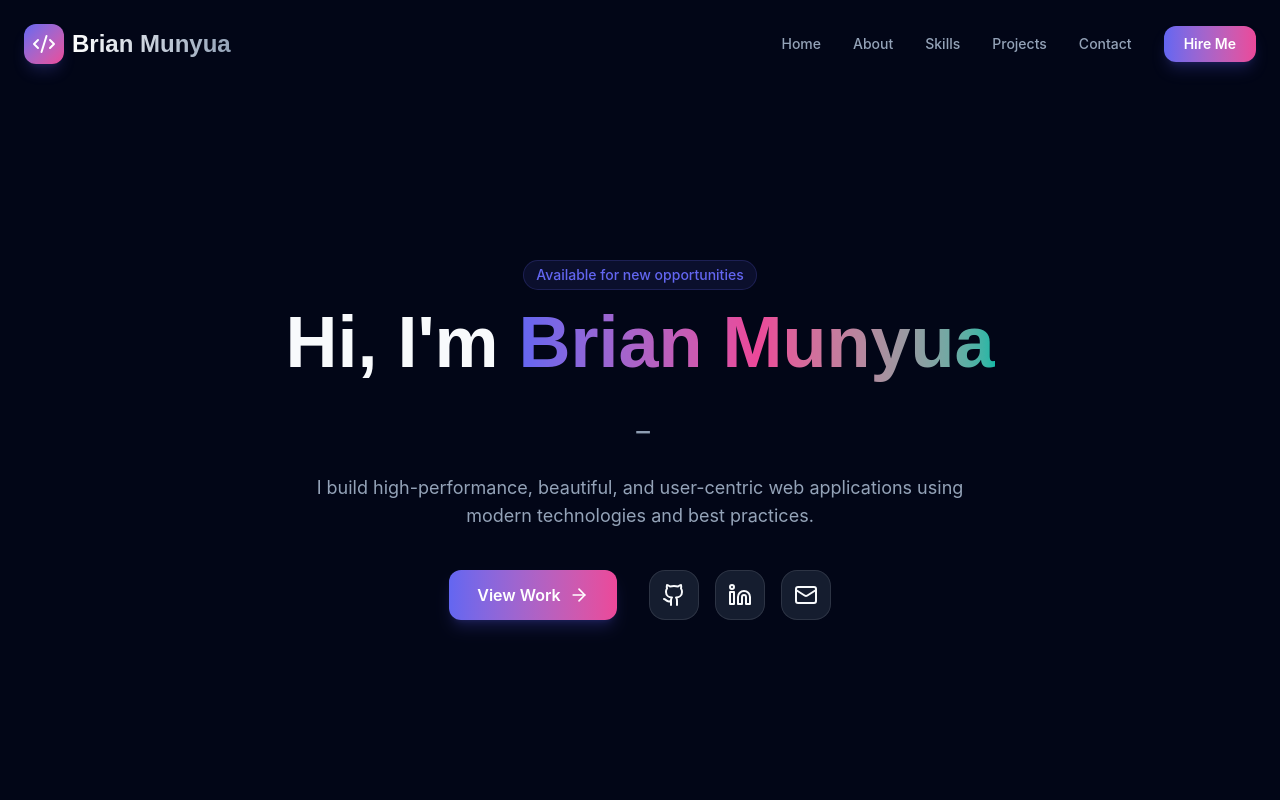
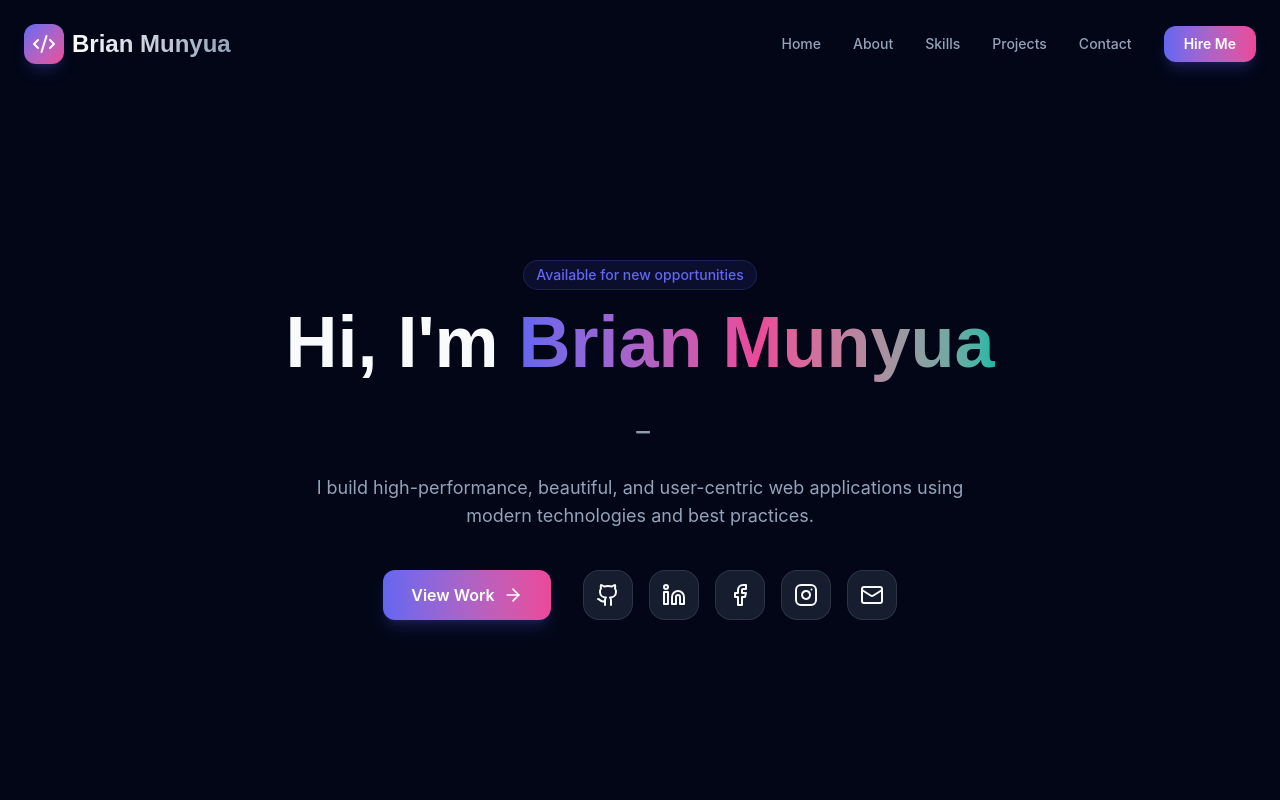
Before and after one commit to CaptainB3465/munyua_portfolio, a React (Vite) app: page / in a window 1280 px wide. Shown: the top 800 px of the page. Built offline with nearby package versions, Linux system fonts and the light colour scheme.

Commit message:
feat: Add initial Hero and Footer components to the portfolio.

```diff
--- a/src/components/Footer.jsx
+++ b/src/components/Footer.jsx
@@ -1,5 +1,4 @@
-import React from 'react';
-import { Github, Linkedin, Twitter, ArrowUp, Code2, Heart } from 'lucide-react';
+import { Github, Linkedin, Facebook, Instagram, Mail, ArrowUp, Code2, Heart } from 'lucide-react';
 
 const Footer = () => {
   const currentYear = new Date().getFullYear();
@@ -7,6 +6,14 @@ const Footer = () => {
   const scrollToTop = () => {
     window.scrollTo({ top: 0, behavior: 'smooth' });
   };
+
+  const socials = [
+    { icon: <Github size={20} />, href: "https://github.com", label: "GitHub" },
+    { icon: <Linkedin size={20} />, href: "https://linkedin.com/in/brian-munyua", label: "LinkedIn" },
+    { icon: <Facebook size={20} />, href: "https://facebook.com/Munyua.W.Brian", label: "Facebook" },
+    { icon: <Instagram size={20} />, href: "https://instagram.com/captain_b.25", label: "Instagram" },
+    { icon: <Mail size={20} />, href: "mailto:munyuabrian712@gmail.com", label: "Email" },
+  ];
 
   return (
     <footer className="pt-20 pb-10 bg-bg-darker border-t border-glass-border">
@@ -24,15 +31,14 @@ const Footer = () => {
               performance, aesthetics, and user satisfaction.
             </p>
             <div className="flex gap-4">
-              {[
-                { icon: <Github size={20} />, href: "#" },
-                { icon: <Linkedin size={20} />, href: "#" },
-                { icon: <Twitter size={20} />, href: "#" },
-              ].map((social, idx) => (
+              {socials.map((social, idx) => (
                 <a
                   key={idx}
                   href={social.href}
+                  target={social.label !== "Email" ? "_blank" : undefined}
+                  rel={social.label !== "Email" ? "noopener noreferrer" : undefined}
                   className="w-10 h-10 rounded-lg glass-card flex items-center justify-center hover:bg-primary hover:text-white hover:-translate-y-1 transition-all duration-300"
+                  aria-label={social.label}
                 >
                   {social.icon}
                 </a>
--- a/src/components/Hero.jsx
+++ b/src/components/Hero.jsx
@@ -1,9 +1,17 @@
 import React from 'react';
 import { motion } from 'framer-motion';
 import { Typewriter } from 'react-simple-typewriter';
-import { Github, Linkedin, Mail, ArrowRight } from 'lucide-react';
+import { Github, Linkedin, Mail, Facebook, Instagram, ArrowRight } from 'lucide-react';
 
 const Hero = () => {
+  const socials = [
+    { icon: <Github size={24} />, href: "https://github.com", label: "GitHub" },
+    { icon: <Linkedin size={24} />, href: "https://linkedin.com/in/brian-munyua", label: "LinkedIn" },
+    { icon: <Facebook size={24} />, href: "https://facebook.com/Munyua.W.Brian", label: "Facebook" },
+    { icon: <Instagram size={24} />, href: "https://instagram.com/captain_b.25", label: "Instagram" },
+    { icon: <Mail size={24} />, href: "mailto:munyuabrian712@gmail.com", label: "Email" },
+  ];
+
   return (
     <section id="home" className="min-h-screen flex items-center justify-center pt-20">
       <div className="container mx-auto px-4 text-center">
@@ -39,30 +47,23 @@ const Hero = () => {
               View Work <ArrowRight size={20} />
             </a>
             <div className="flex items-center gap-4 ml-4">
-              <motion.a
-                whileHover={{ y: -3 }}
-                href="https://github.com"
-                className="p-3 glass-card hover:bg-white/10 transition-colors"
-              >
-                <Github size={24} />
-              </motion.a>
-              <motion.a
-                whileHover={{ y: -3 }}
-                href="https://linkedin.com"
-                className="p-3 glass-card hover:bg-white/10 transition-colors"
-              >
-                <Linkedin size={24} />
-              </motion.a>
-              <motion.a
-                whileHover={{ y: -3 }}
-                href="mailto:contact@example.com"
-                className="p-3 glass-card hover:bg-white/10 transition-colors"
-              >
-                <Mail size={24} />
-              </motion.a>
+              {socials.map((social, idx) => (
+                <motion.a
+                  key={idx}
+                  whileHover={{ y: -3 }}
+                  href={social.href}
+                  target={social.label !== "Email" ? "_blank" : undefined}
+                  rel={social.label !== "Email" ? "noopener noreferrer" : undefined}
+                  className="p-3 glass-card hover:bg-white/10 transition-colors"
+                  aria-label={social.label}
+                >
+                  {social.icon}
+                </motion.a>
+              ))}
             </div>
           </div>
         </motion.div>
+
 
         <motion.div
           initial={{ opacity: 0 }}
```
